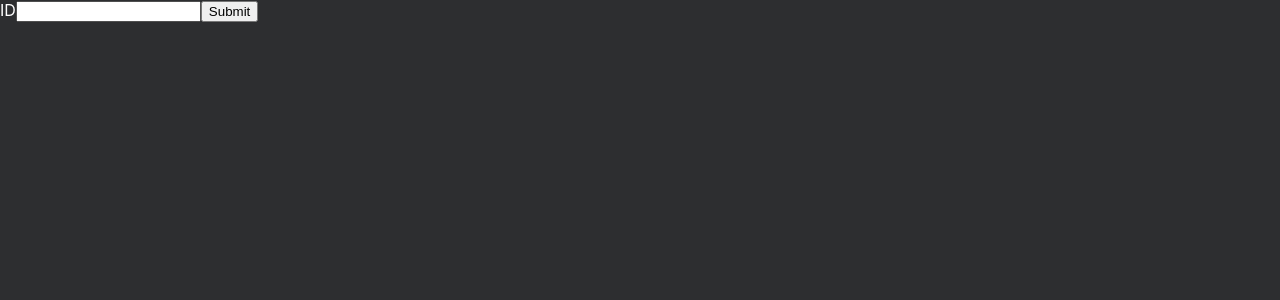
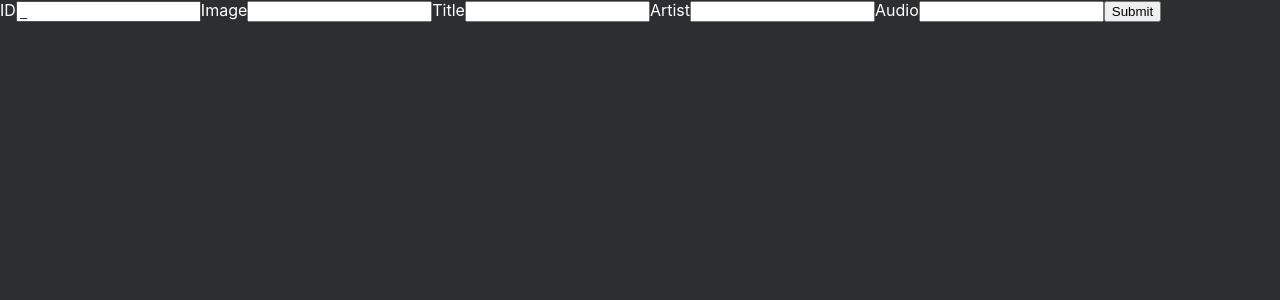
Before and after one commit to ShiningElektra/nukebox, a Next.js app: page /new in a window 1280 px wide. Shown: the top 300 px of the page. Built offline with nearby package versions, Linux system fonts and the light colour scheme.

Commit message:
add Track

```diff
--- a/pages/index.tsx
+++ b/pages/index.tsx
@@ -35,6 +35,11 @@ export default function Home() {
       </Head>
       <Greeting name="Elektra" />
       <ul className={styles.list}>{trackItems}</ul>
+      <Link href={`/new/`}>
+        <button>
+          <img src="/AddButton.svg" />
+        </button>
+      </Link>
     </div>
   );
 }
--- a/pages/new.tsx
+++ b/pages/new.tsx
@@ -1,21 +1,67 @@
-import { useState } from "react";
+import { useEffect, useState } from "react";
+import { postTrack } from "../utils/api";
 
-function New(props) {
+function AddTrack() {
   const [id, setId] = useState("");
+  const [image, setImage] = useState("");
+  const [title, setTitle] = useState("");
+  const [artist, setArtist] = useState("");
+  const [audio, setAudio] = useState("");
+
+  useEffect(() => {
+    setId(
+      `${artist.replaceAll(" ", "-").toLowerCase()}_${title
+        .replaceAll(" ", "-")
+        .toLowerCase()}`
+    );
+  }, [artist, title]);
 
   function handleSubmit(event) {
     event.preventDefault();
-    alert(`ID:${id}`);
+    const NewTrack = { id, image, title, artist, audio };
+    postTrack(NewTrack);
   }
   return (
     <form onSubmit={handleSubmit}>
       <label>
         ID
-        <input value={id} onChange={(event) => setId(event.target.value)} />
+        <input
+          value={id}
+          onChange={(event) => setId(event.target.value)}
+          readOnly
+        />
+      </label>
+      <label>
+        Image
+        <input
+          value={image}
+          onChange={(event) => setImage(event.target.value)}
+        />
+      </label>
+      <label>
+        Title
+        <input
+          value={title}
+          onChange={(event) => setTitle(event.target.value)}
+        />
+      </label>
+      <label>
+        Artist
+        <input
+          value={artist}
+          onChange={(event) => setArtist(event.target.value)}
+        />
+      </label>
+      <label>
+        Audio
+        <input
+          value={audio}
+          onChange={(event) => setAudio(event.target.value)}
+        />
       </label>
       <input type="submit" />
     </form>
   );
 }
 
-export default New;
+export default AddTrack;
--- a/utils/api.ts
+++ b/utils/api.ts
@@ -27,3 +27,11 @@ export async function deleteTrack(id: string) {
   });
   return;
 }
+
+export async function postTrack(NewTrack: APITrack) {
+  return await fetch("/api/tracks", {
+    method: "POST",
+    headers: { "Content-Type": "application/json" },
+    body: JSON.stringify(NewTrack),
+  });
+}
```
Also changed, not shown: pages/api/tracks/index.ts (+29 -3 lines), public/AddButton.svg (added).
